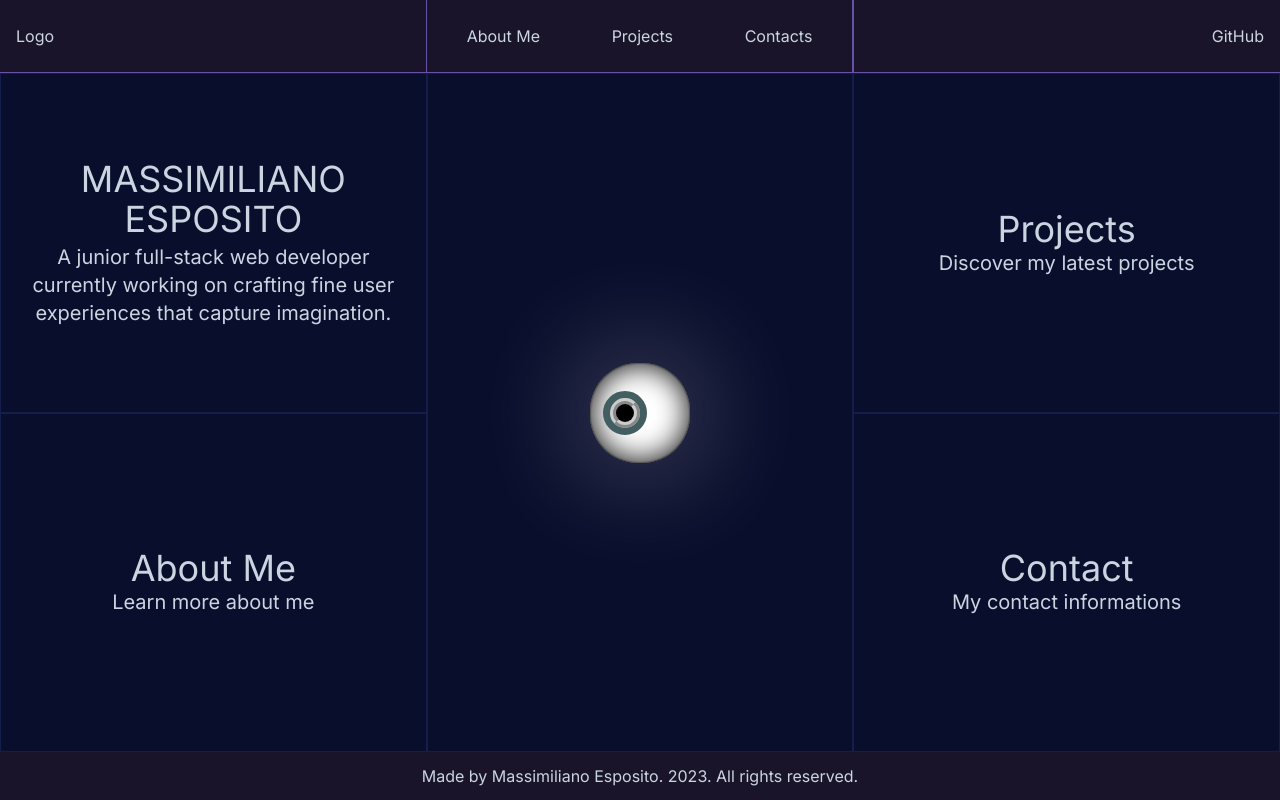
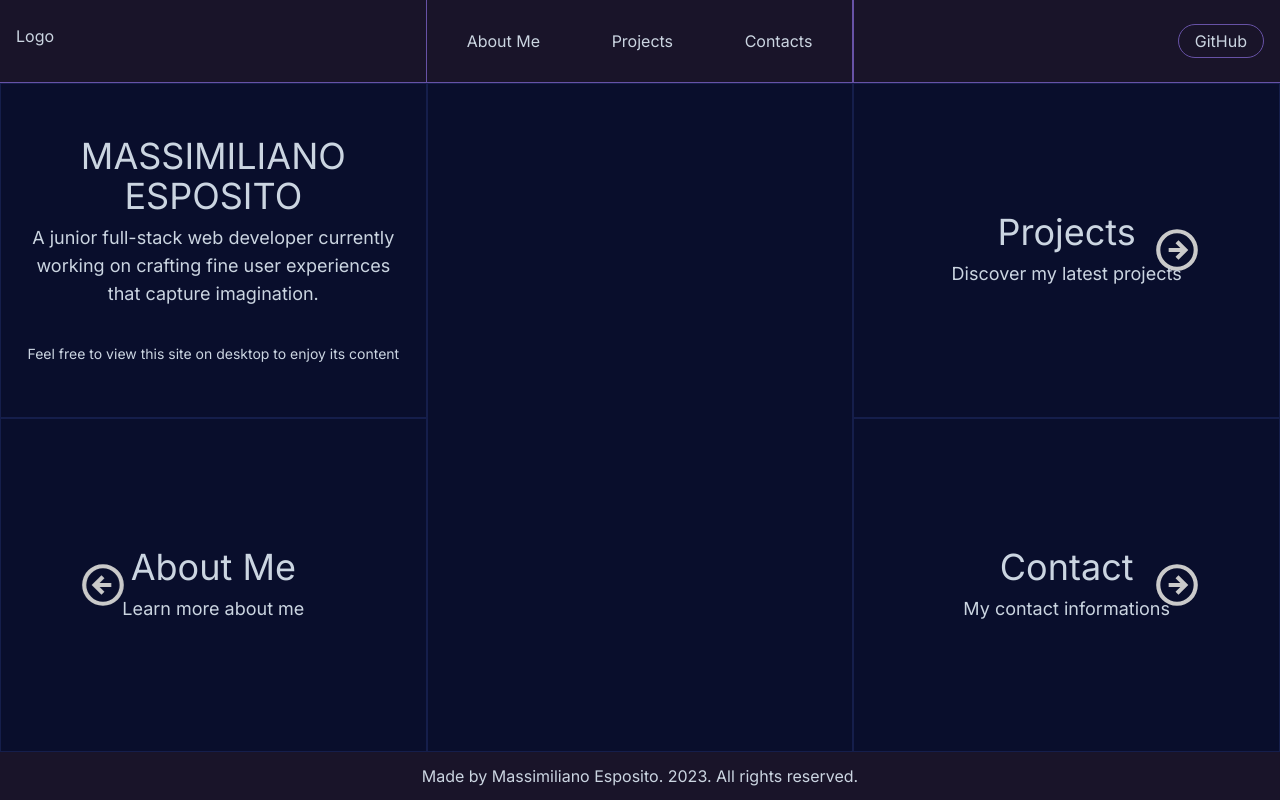
Before and after one commit to Massolinii/massolinii, a Next.js app: page / in a window 1280 px wide. Built offline with nearby package versions, Linux system fonts and the light colour scheme.

Commit message:
Fully animated home

```diff
--- a/src/app/layout.tsx
+++ b/src/app/layout.tsx
@@ -2,8 +2,8 @@ import "./globals.css";
 
 import type { Metadata } from "next";
 import { Inter } from "next/font/google";
-import Navbar from "@/components/navbar/Navbar";
-import Footer from "@/components/footer/Footer";
+import Navbar from "@/components/Navbar";
+import Footer from "@/components/Footer";
 
 const inter = Inter({ subsets: ["latin"] });
 
--- a/src/app/page.tsx
+++ b/src/app/page.tsx
@@ -1,48 +1,90 @@
 "use client";
-import Eye from "@/components/eye/Eye";
+import Link from "next/link";
+import Eye from "../components/Eye";
 import "../styles/Home.css";
 
 export default function Home() {
   return (
-    <main className="grid grid-cols-1 md:grid-cols-3 lg:grid-cols-3 grid-rows-2 md:grid-rows-1 h-full w-full text-xl md:text-2xl lg:text-4xl text-center">
+    <main className="home-section grid grid-cols-1 md:grid-cols-3 lg:grid-cols-3 grid-rows-2 md:grid-rows-1 h-full w-full text-xl md:text-2xl lg:text-4xl text-center">
       <div className="grid grid-rows-2 md:col-span-1 lg:col-span-1">
-        <div className={`relative overlay overlay-yellow name-section home-section border border-space flex justify-center items-center flex-col p-5 slide-in-left`}>
-          <div className="pb-1 title-slide-in-right">MASSIMILIANO ESPOSITO</div>
-          <div className="text-sm sm:text-lg md:text-xl subtitle-slide-in-right">
-            A junior full-stack web developer currently working on crafting fine user experiences that capture imagination.
+        <div
+          className={`relative overlay overlay-yellow name-section home-section border border-space flex justify-center items-center flex-col p-5 title-slide-in-left`}
+        >
+          <div className="pb-2">MASSIMILIANO ESPOSITO</div>
+          <div className="subtitle-slide-in-right">
+            <div className="text-sm md:text-base lg:text-lg ">
+              A junior full-stack web developer currently working on crafting
+              fine user experiences that capture imagination.
+            </div>
+            <div className="text-sm pt-9">
+              Feel free to view this site on desktop to enjoy its content
+            </div>
           </div>
         </div>
-        <div className={`relative overlay overlay-red about-section home-section border border-space flex justify-center items-center slide-in-left`}>
+
+        <div
+          className={`relative overlay overlay-red about-section home-section border border-space flex justify-center items-center title-slide-in-left`}
+        >
+          <svg
+            className="arrow arrow-left subtitle-slide-in-right-rotate"
+            xmlns="http://www.w3.org/2000/svg"
+            viewBox="0 0 24 24"
+          >
+            <path d="M12 2a10 10 0 1 0 10 10A10.011 10.011 0 0 0 12 2zm0 18a8 8 0 1 1 8-8 8.009 8.009 0 0 1-8 8z" />
+            <path d="M11.293 8.707 13.586 11H8v2h5.586l-2.293 2.293 1.414 1.414L17.414 12l-4.707-4.707-1.414 1.414z" />
+          </svg>
           <div className="flex-col">
-            <div className="title-slide-in-right">About Me</div>
-            <div className="text-base sm:text-lg md:text-xl subtitle-slide-in-right">Learn more about me</div>
+            <div className="pb-2">About Me</div>
+            <div className="text-base md:text-base lg:text-lg subtitle-slide-in-right">
+              Learn more about me
+            </div>
           </div>
         </div>
       </div>
 
-      <div className="hidden md:flex relative overlay overlay-white eye-section home-section border border-space md:col-span-1 lg:col-span-1 flex justify-center items-center">
+      <div className="hidden md:flex relative eye-section home-section border border-space md:col-span-1 lg:col-span-1 flex justify-center items-center z-50">
         <div className="eye-container flex justify-center items-center">
           <Eye />
         </div>
       </div>
 
       <div className="grid grid-rows-2 md:col-span-1 lg:col-span-1">
-        <div className={`relative overlay overlay-blue project-section home-section border border-space flex justify-center items-center slide-in-right`}>
+        <div
+          className={`relative overlay overlay-blue project-section home-section border border-space flex justify-center items-center title-slide-in-right`}
+        >
+          <svg
+            className="arrow arrow-right subtitle-slide-in-left"
+            xmlns="http://www.w3.org/2000/svg"
+            viewBox="0 0 24 24"
+          >
+            <path d="M12 2a10 10 0 1 0 10 10A10.011 10.011 0 0 0 12 2zm0 18a8 8 0 1 1 8-8 8.009 8.009 0 0 1-8 8z" />
+            <path d="M11.293 8.707 13.586 11H8v2h5.586l-2.293 2.293 1.414 1.414L17.414 12l-4.707-4.707-1.414 1.414z" />
+          </svg>
           <div className="flex-col">
-            <div className="title-slide-in-left">Projects</div>
-            <div className="text-base sm:text-lg md:text-xl subtitle-slide-in-left">
+            <div className="pb-2">Projects</div>
+            <div className="text-base md:text-base lg:text-lg subtitle-slide-in-left">
               Discover my latest projects
             </div>
           </div>
         </div>
-        <div className={`relative overlay overlay-green contact-section home-section border border-space flex justify-center items-center slide-in-right`}>
+        <div
+          className={`relative overlay overlay-green contact-section home-section border border-space flex justify-center items-center title-slide-in-right`}
+        >
+          {" "}
+          <svg
+            className="arrow arrow-right subtitle-slide-in-left"
+            xmlns="http://www.w3.org/2000/svg"
+            viewBox="0 0 24 24"
+          >
+            <path d="M12 2a10 10 0 1 0 10 10A10.011 10.011 0 0 0 12 2zm0 18a8 8 0 1 1 8-8 8.009 8.009 0 0 1-8 8z" />
+            <path d="M11.293 8.707 13.586 11H8v2h5.586l-2.293 2.293 1.414 1.414L17.414 12l-4.707-4.707-1.414 1.414z" />
+          </svg>
           <div className="flex-col">
-            <div className="title-slide-in-left">Contact</div>
-          <div className="text-base sm:text-lg md:text-xl  subtitle-slide-in-left">
+            <div className="pb-2">Contact</div>
+            <div className="text-base md:text-base lg:text-lg subtitle-slide-in-left">
               My contact informations
             </div>
           </div>
-
         </div>
       </div>
     </main>
--- a/src/components/eye/Eye.tsx
+++ b/src/components/Eye.tsx
@@ -1,5 +1,5 @@
 import React, { useEffect } from "react";
-import "../../styles/Eye.css";
+import "../styles/Eye.css";
 
 const Eye: React.FC = () => {
   useEffect(() => {
@@ -24,7 +24,7 @@ const Eye: React.FC = () => {
   }, []);
 
   return (
-    <div className="container">
+    <div className="container eye-animation">
       <div className="eyes"></div>
     </div>
   );
--- /dev/null
+++ b/src/components/Footer.tsx
@@ -0,0 +1,9 @@
+import React from "react";
+
+export default function Footer() {
+  return (
+    <div className="w-full h-12 bg-violet-dark text-sm md:text-base flex justify-center items-center">
+      Made by Massimiliano Esposito. 2023. All rights reserved.
+    </div>
+  );
+}
--- a/src/components/navbar/Navbar.tsx
+++ b/src/components/Navbar.tsx
@@ -60,6 +60,7 @@ export default function Navbar() {
           href="https://github.com/Massolinii"
           target="_blank"
           rel="noopener noreferrer"
+          className="px-4 py-1 box-border border rounded-full border-violet"
         >
           GitHub
         </Link>
--- a/src/components/footer/Footer.tsx
+++ /dev/null
@@ -1,11 +0,0 @@
-import React from "react";
-
-export default function Footer() {
-  return (
-    <div className="w-full h-12 bg-violet-dark text-sm md:text-base">
-      <div className="container mx-auto h-full flex justify-center items-center">
-        Made by Massimiliano Esposito. 2023. All rights reserved.
-      </div>
-    </div>
-  );
-}
--- a/src/styles/Eye.css
+++ b/src/styles/Eye.css
@@ -7,11 +7,11 @@
   width: 100px;
   height: 100px;
   display: block;
-  background-color: #fff;
+  background-color: #999999;
   margin: 0 20px;
-  border-radius: 48%;
-  box-shadow: 0 0px 120px rgb(255, 255, 255, 0.4), inset 0 0 2px #000000,
-    inset 0 0 30px #000000;
+  border-radius: 49%;
+  box-shadow: 0px 0px 120px rgb(255, 255, 255), inset 0 0 2px #ffffff,
+    inset 0 0 18px #000000;
 }
 
 .container .eyes::before {
@@ -41,3 +41,18 @@
 .eyelid-up {
   rotate: 180deg;
 }
+
+.eye-animation {
+  animation: eyeExpand 1.4s ease-out forwards;
+}
+
+@keyframes eyeExpand {
+  from {
+    transform: scale(0);
+    opacity: 0;
+  }
+  to {
+    transform: scale(1);
+    opacity: 1;
+  }
+}
--- a/src/styles/Home.css
+++ b/src/styles/Home.css
@@ -1,35 +1,58 @@
 .home-section {
   overflow: hidden;
+}
+
+.arrow {
+  position: absolute;
+  width: 50px;
+  height: 50px;
+}
+
+.arrow-right {
+  left: 70%;
+}
+
+.arrow-left {
+  right: 70%;
+}
+
+.arrow path {
+  fill: rgb(202, 202, 202);
 }
 
 .title-slide-in-right,
 .title-slide-in-left,
 .subtitle-slide-in-right,
+.subtitle-slide-in-right-rotate,
 .subtitle-slide-in-left {
   opacity: 0;
 }
 
 .title-slide-in-right {
-  animation: slide-in-right 1.3s ease-out 0.6s;
+  animation: slide-in-right 1.8s ease-out 1s;
 }
 
 .title-slide-in-left {
-  animation: slide-in-left 1.3s ease-out 0.6s;
+  animation: slide-in-left 1.8s ease-out 1s;
 }
 
 .subtitle-slide-in-right {
-  animation: slide-in-right 1.8s ease-out 1.1s;
+  animation: slide-in-right 1.8s ease-out 2.4s;
+}
+
+.subtitle-slide-in-right-rotate {
+  animation: slide-in-right-rotate 1.8s ease-out 2.4s;
 }
 
 .subtitle-slide-in-left {
-  animation: slide-in-left 1.8s ease-out 1.1s;
+  animation: slide-in-left 1.8s ease-out 2.4s;
 }
 
 .title-slide-in-right,
 .title-slide-in-left,
 .subtitle-slide-in-right,
+.subtitle-slide-in-right-rotate,
 .subtitle-slide-in-left {
-  opacity: 0;
   animation-fill-mode: forwards;
 }
 
@@ -42,6 +65,17 @@
     opacity: 1;
   }
 }
+
+@keyframes slide-in-right-rotate {
+  from {
+    transform: translateX(100%) rotate(180deg);
+  }
+  to {
+    transform: translateX(0) rotate(180deg);
+    opacity: 1;
+  }
+}
+
 @keyframes slide-in-left {
   from {
     transform: translateX(-100%);
@@ -60,7 +94,7 @@
   width: 0;
   height: 0;
   border-radius: 50%;
-  z-index: 1;
+  z-index: 0;
   opacity: 0;
   transform: translate(-50%, -50%) scale(0);
   transition: opacity 0.55s, transform 0.55s;
@@ -74,21 +108,17 @@
 }
 
 .overlay-red:hover::before {
-  background-color: rgba(255, 0, 0, 0.3);
+  background-color: rgba(255, 0, 0, 0.08);
 }
 
 .overlay-green:hover::before {
-  background-color: rgba(0, 255, 0, 0.2);
+  background-color: rgba(0, 255, 0, 0.08);
 }
 
 .overlay-blue:hover::before {
-  background-color: rgba(0, 0, 255, 0.2);
+  background-color: rgba(0, 0, 255, 0.08);
 }
 
 .overlay-yellow:hover::before {
-  background-color: rgba(255, 255, 0, 0.2);
+  background-color: rgba(255, 255, 0, 0.08);
 }
-
-.overlay-white:hover::before {
-  background-color: rgba(255, 255, 255, 0.1);
-}
```
